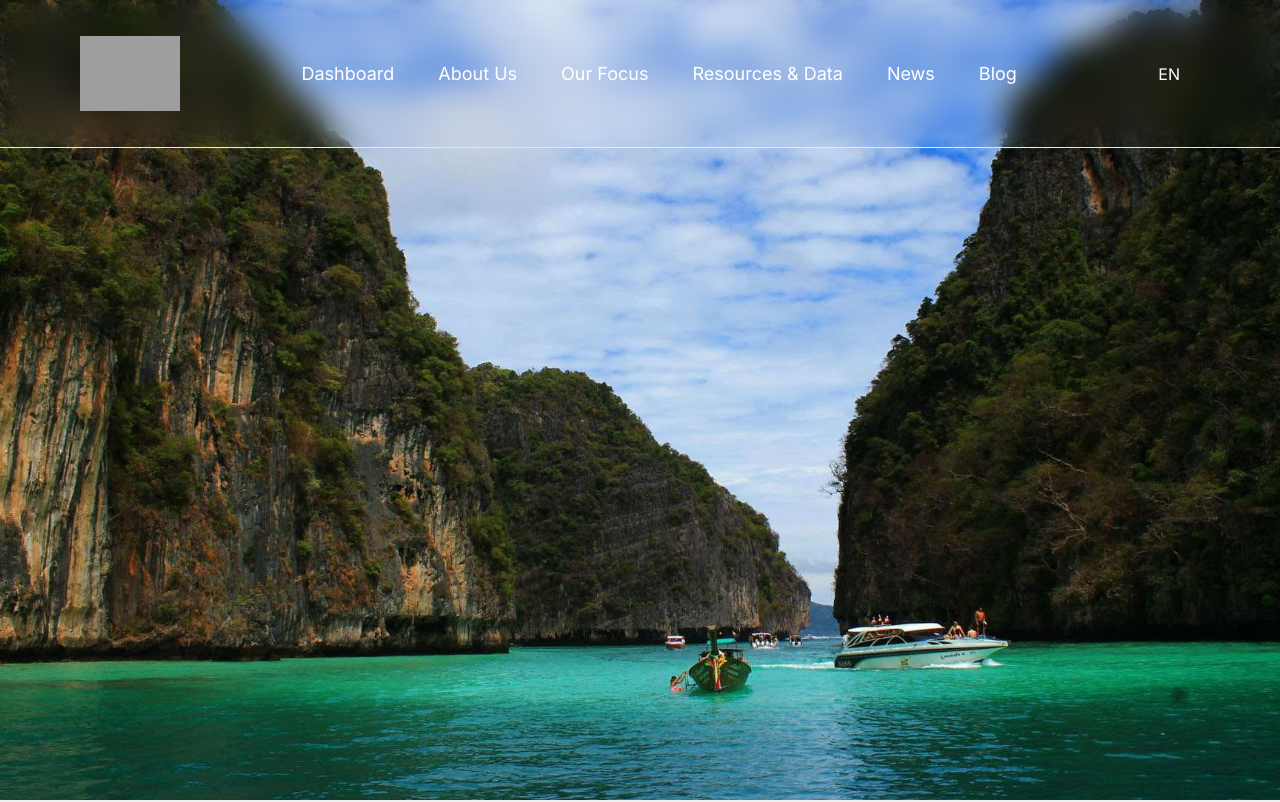
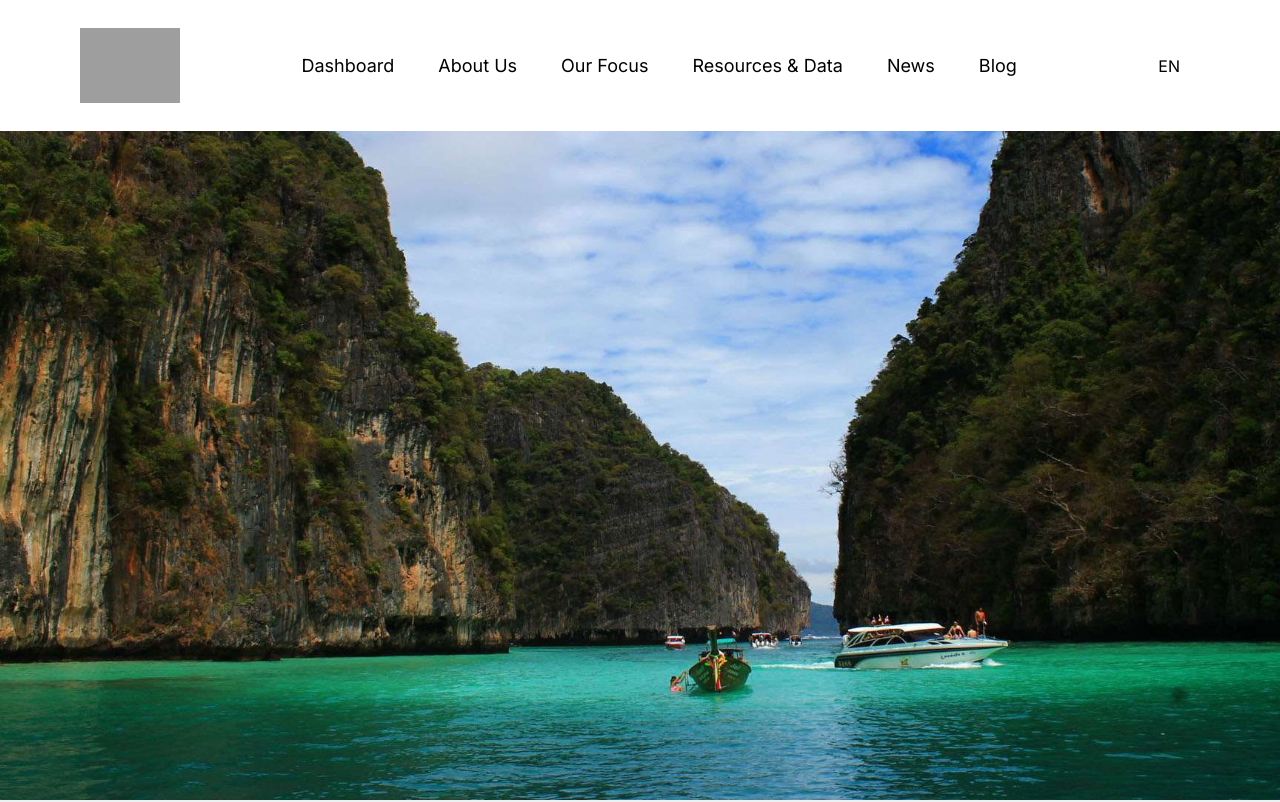
Before and after one commit to s6411423101/DATA-V.1, a Next.js app: page / in a window 1280 px wide. Shown: the top 802 px of the page. Built offline with nearby package versions, Linux system fonts and the light colour scheme; grey boxes are pictures that could not be loaded.

Commit message:
Commit Navbar

```diff
--- a/components/Navbar.tsx
+++ b/components/Navbar.tsx
@@ -46,7 +46,7 @@ export const Navbar = () => {
 
   return (
     <nav
-      className={`bg-opacity-30 backdrop-blur-lg text-white border-b border-gray-200 mx-auto top-0 sticky flex flex-wrap items-center justify-between p-9 lg:px-20 ${navbarClasses}`}
+      className={`bg-white border-gray-200 mx-auto top-0 sticky flex flex-wrap items-center justify-between p-7 lg:px-20 ${navbarClasses}`}
     >
       <Disclosure>
         {({ open }) => (
```
